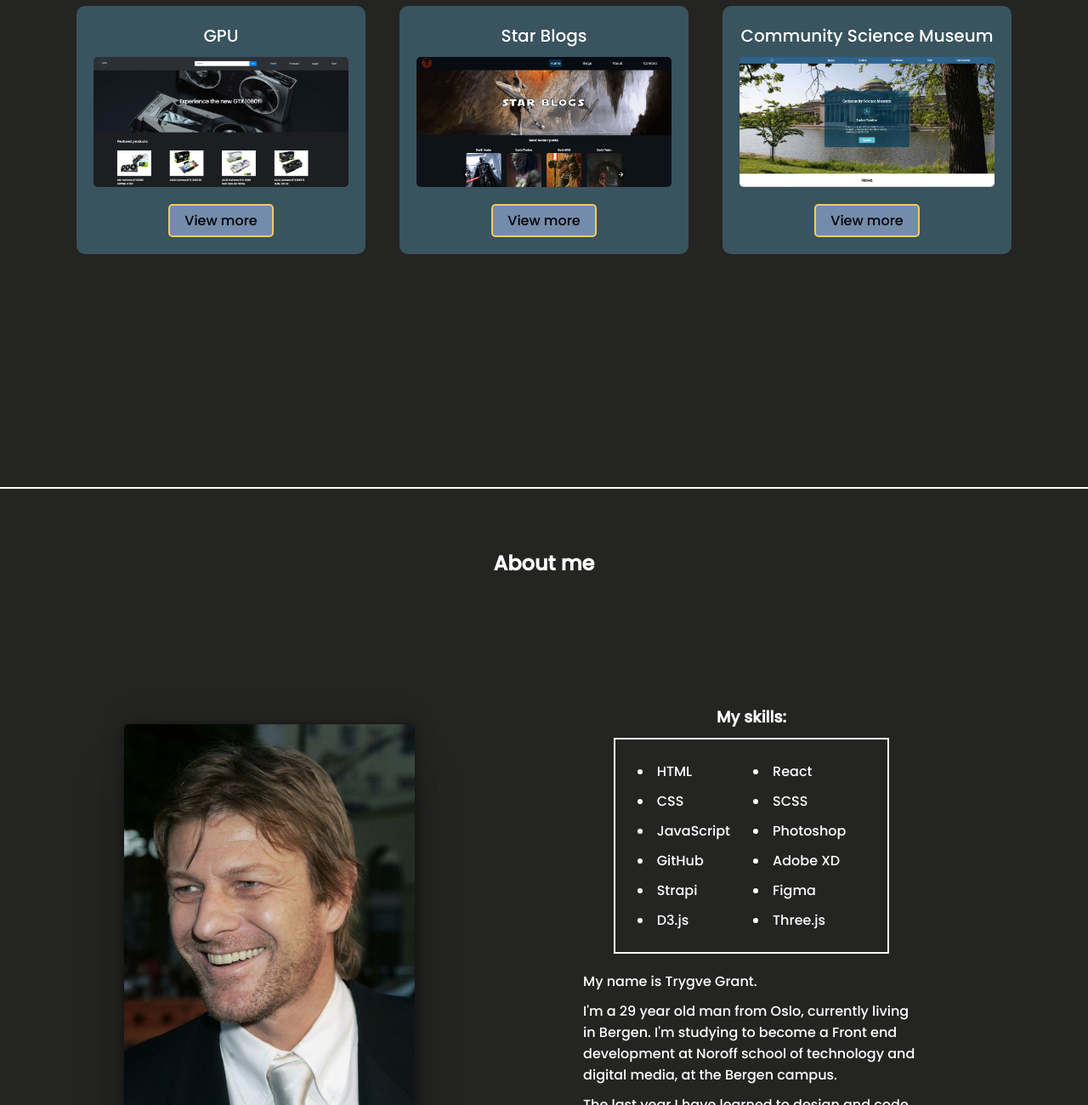
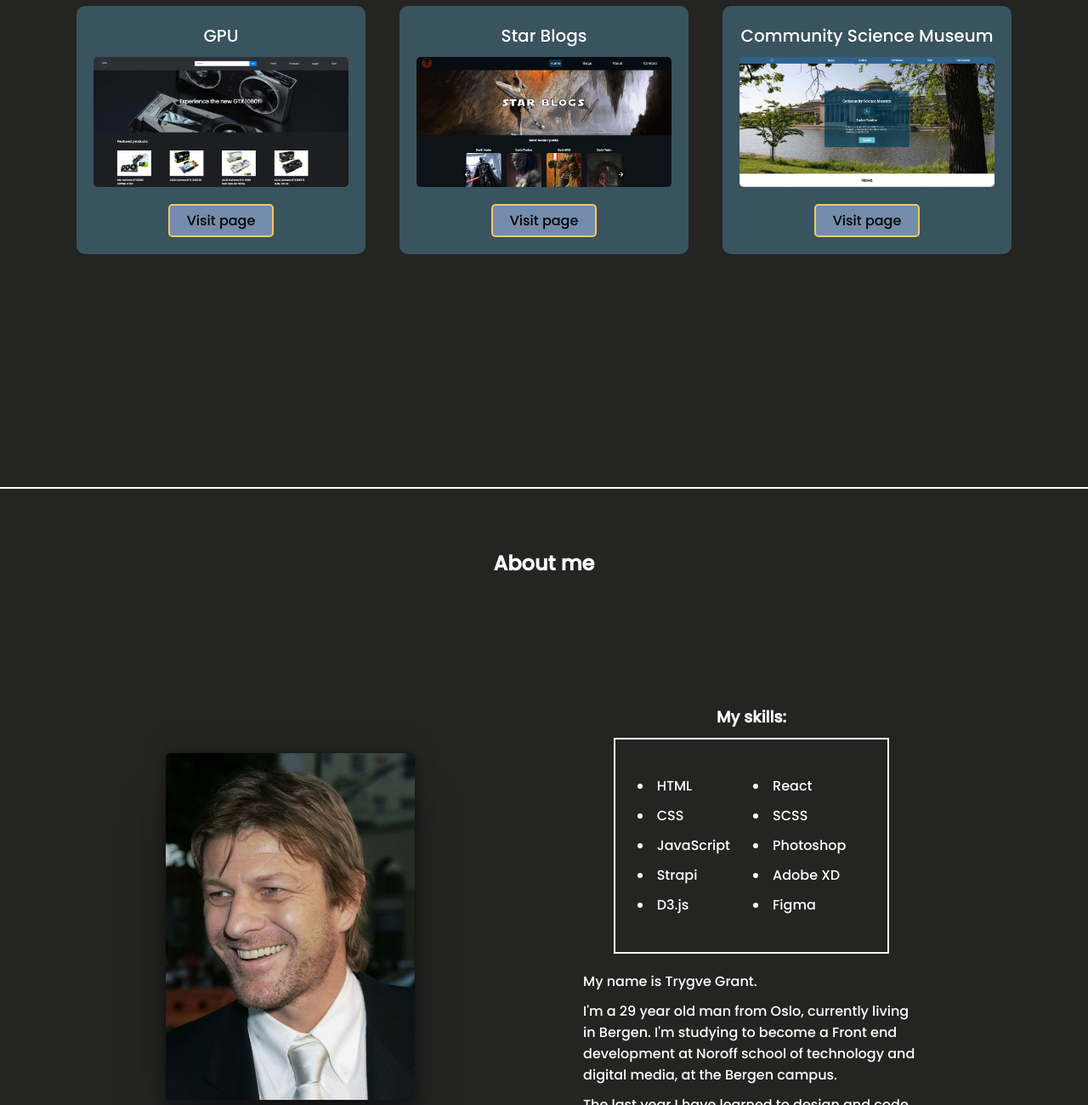
Before and after one commit to TrygveKontoret/Portfolio-CA, a website: page index.html in a window 1280 px wide. Shown: the part 1152-2452 px from the top of the page at 85% size. Drawn offline with Linux system fonts and the light colour scheme.

Commit message:
finishing touches

```diff
--- a/index.html
+++ b/index.html
@@ -5,7 +5,7 @@
     <meta http-equiv="X-UA-Compatible" content="IE=edge">
     <meta name="viewport" content="width=device-width, initial-scale=1.0">
     <link rel="stylesheet" href="./css/output.css">
-    <title>Document</title>
+    <title>Trygve Grant</title>
     <link rel="stylesheet" href="https://use.fontawesome.com/releases/v5.15.3/css/all.css" integrity="sha384-SZXxX4whJ79/gErwcOYf+zWLeJdY/qpuqC4cAa9rOGUstPomtqpuNWT9wdPEn2fk" crossorigin="anonymous">
 </head>
 <body>
@@ -44,17 +44,17 @@
         <div>
             <p>GPU</p>
             <img src="./media/GPU.png" alt="GPU website">
-            <a class="button" href="squareeyes.html">View more</a>
+            <a class="button" href="https://hopeful-bohr-13cfae.netlify.app/">Visit page</a>
         </div>
         <div>
             <p>Star Blogs</p>
             <img src="media/Star-blogs-comp.jpg" alt="Image of Star Blogs">
-            <a class="button" href="starblogs.html">View more</a>
+            <a class="button" href="https://inspiring-blackwell-a4b624.netlify.app/">Visit page</a>
         </div>
         <div>
             <p>Community Science Museum</p>
             <img src="media/Community-science-museum-comp.jpg" alt="Image of Community Science Museum">
-            <a class="button" href="community.html">View more</a>
+            <a class="button" href="https://jovial-clarke-a4f56b.netlify.app/">Visit page</a>
         </div>
     </div>
     <h2 class="about-me" id="about-me">About me</h2>
@@ -69,7 +69,6 @@
                     <li>HTML</li>
                     <li>CSS</li>
                     <li>JavaScript</li>
-                    <li>GitHub</li>
                     <li>Strapi</li>
                     <li>D3.js</li>
                 </ul>
@@ -79,7 +78,6 @@
                     <li>Photoshop</li>
                     <li>Adobe XD</li>
                     <li>Figma</li>
-                    <li>Three.js</li>
                 </ul>
             </div>
             <p>My name is Trygve Grant.</p>
--- a/sass/partials/_layout.scss
+++ b/sass/partials/_layout.scss
@@ -263,6 +263,10 @@ header {
         .me {
             display: flex;
             justify-content: flex-end;
+
+            img {
+                width: 60%;
+            }
         }
 
         p {
```
Also changed, not shown: css/output.css, 1 other file.
